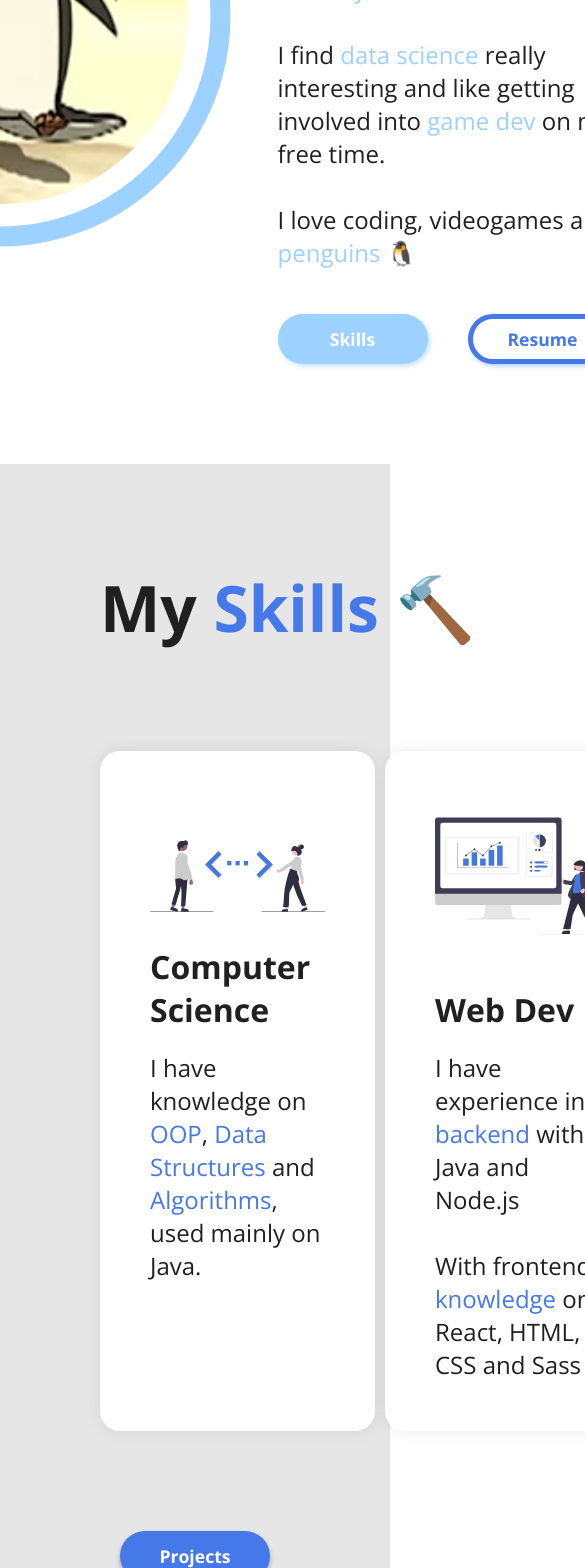
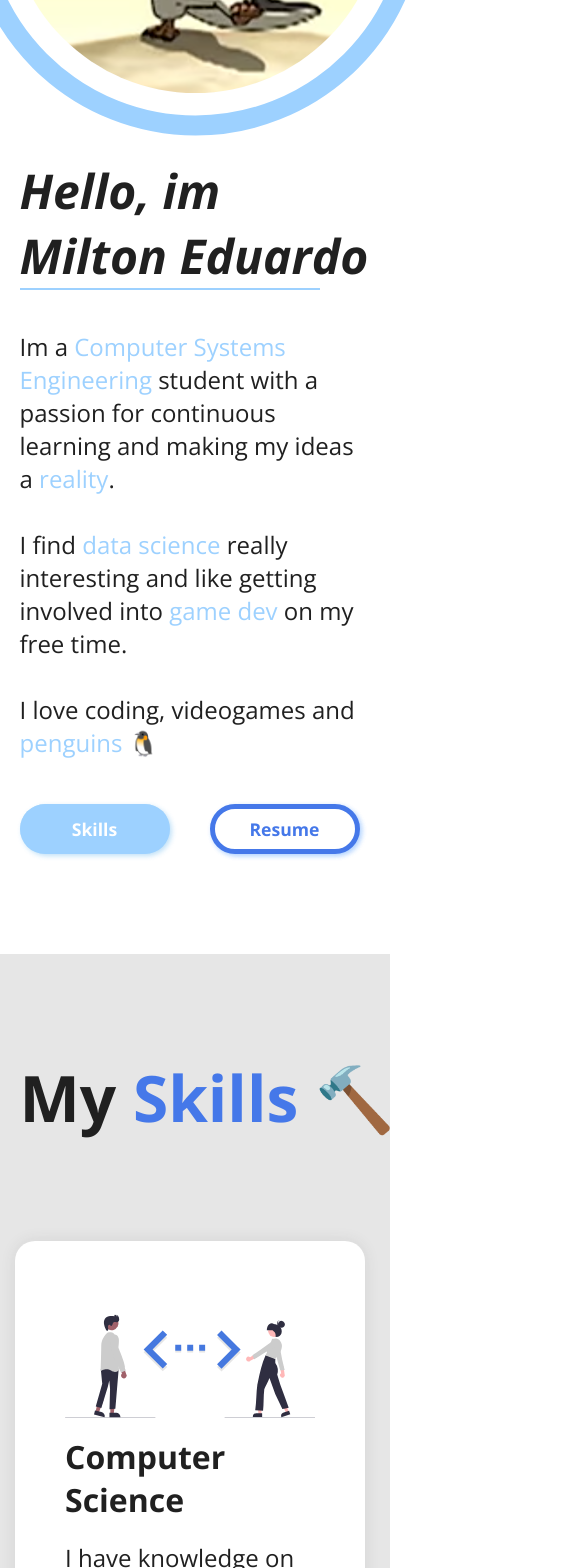
Before and after one commit to MiltonEBR/ReactPortfolio, a React (Create React App) app: page / in a window 390 px wide. Shown: the part 432-2000 px from the top of the page, 585 px wide, since content can reach past the window. Built offline with nearby package versions, Linux system fonts and the light colour scheme.

Commit message:
Smaller size screen compatibility

```diff
--- a/src/App.css
+++ b/src/App.css
@@ -444,3 +444,21 @@ p {
     user-select: none; /* Non-prefixed version, currently
                                     supported by Chrome, Edge, Opera and Firefox */
 }
+
+@media (max-width: 900px) {
+    .panel {
+        flex-direction: column;
+        padding: 100px 5vw;
+    }
+    .hi-card {
+        margin-left: 0px;
+        margin-top: 15px;
+    }
+    .cards {
+        flex-direction: column;
+        align-items: center;
+    }
+    .skill-card:not(:last-child) {
+        margin-bottom: 25px;
+    }
+}
```
